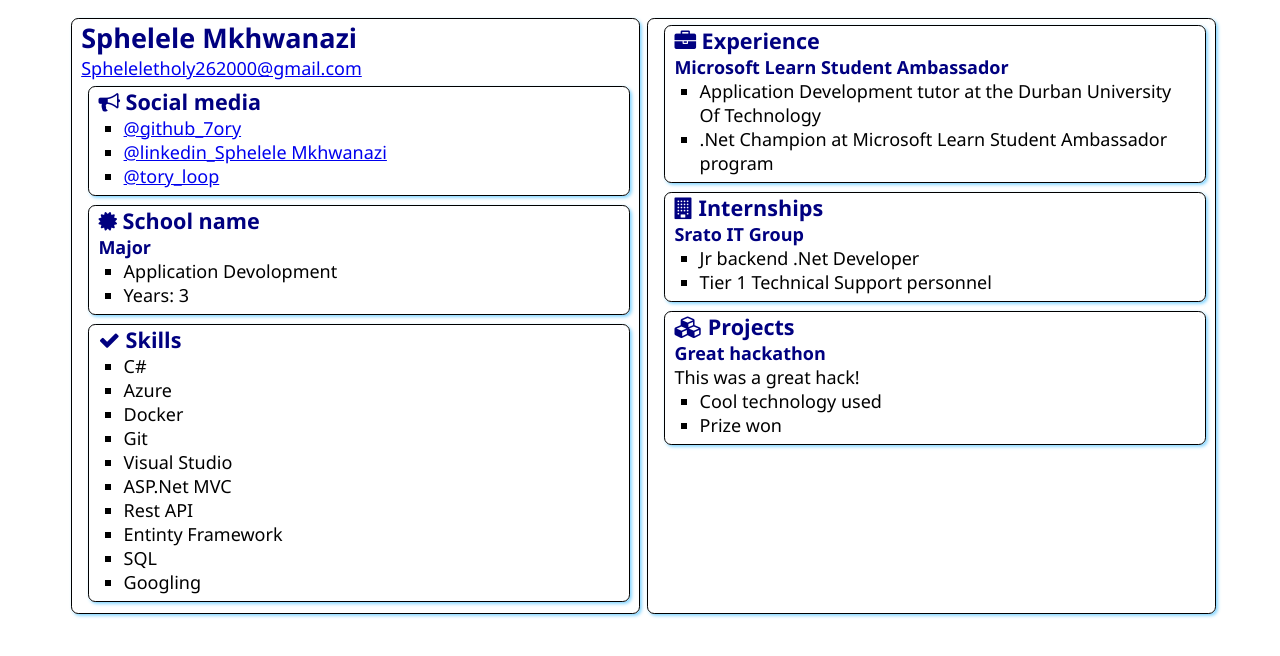
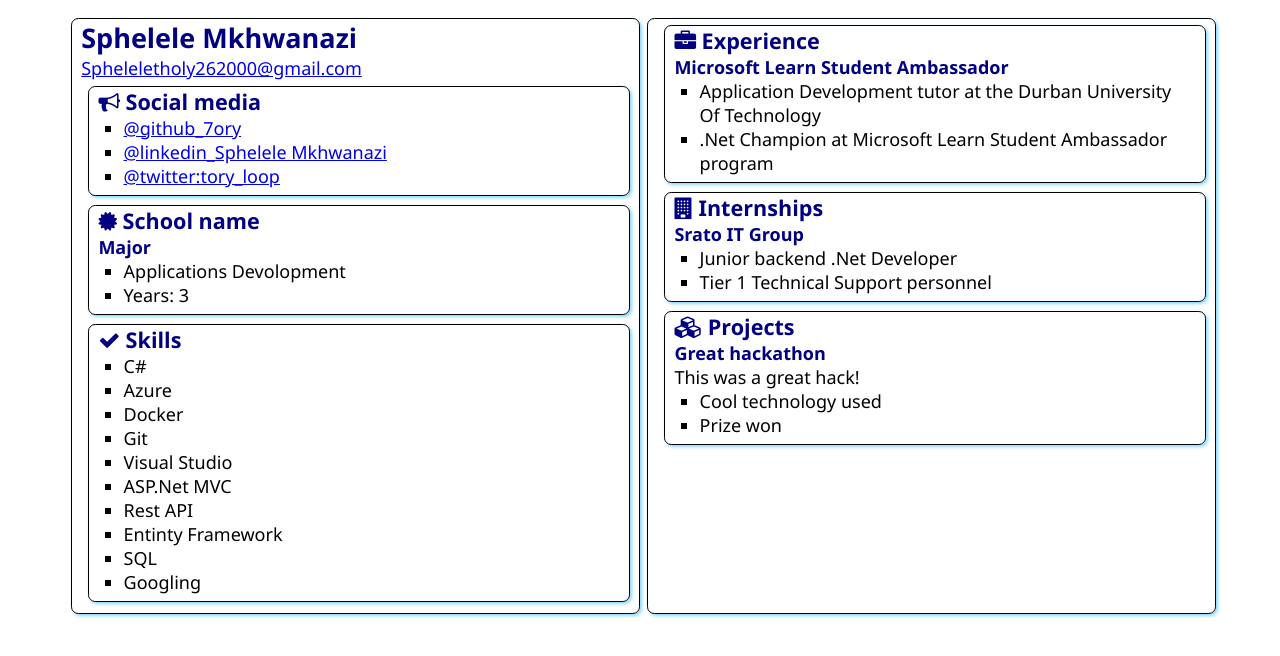
Before and after one commit to 7ory/SATechnicalOnboarding, a plain HTML site: page src/index.html in a window 1280 px wide. Drawn offline with Linux system fonts and the light colour scheme.

Commit message:
A little update

```diff
--- a/src/index.html
+++ b/src/index.html
@@ -23,7 +23,7 @@
                 <ul>
                     <li><a href="https://github.com/7ory">@github_7ory</a></li>
                     <li><a href="https://www.linkedin.com/in/s-phelele-mkhwanazi-63b294192/">@linkedin_Sphelele Mkhwanazi</a></li>
-                    <li><a href="https://twitter.com/tory_loop">@tory_loop</a></li>
+                    <li><a href="https://twitter.com/tory_loop">@twitter:tory_loop</a></li>
                 </ul>
             </section>
 
@@ -35,7 +35,7 @@
                     </h2>
                     <h3>Major</h3>
                     <ul>
-                        <li>Application Devolopment</li>
+                        <li>Applications Devolopment</li>
                         <li>Years: 3</li>
                     </ul>
                 </div>
@@ -80,7 +80,7 @@
 
                 <h3>Srato IT Group</h3>
                 <ul>
-                    <li>Jr backend .Net Developer</li>
+                    <li>Junior backend .Net Developer</li>
                     <li>Tier 1 Technical Support personnel</li>
                 </ul>
             </section>
```
